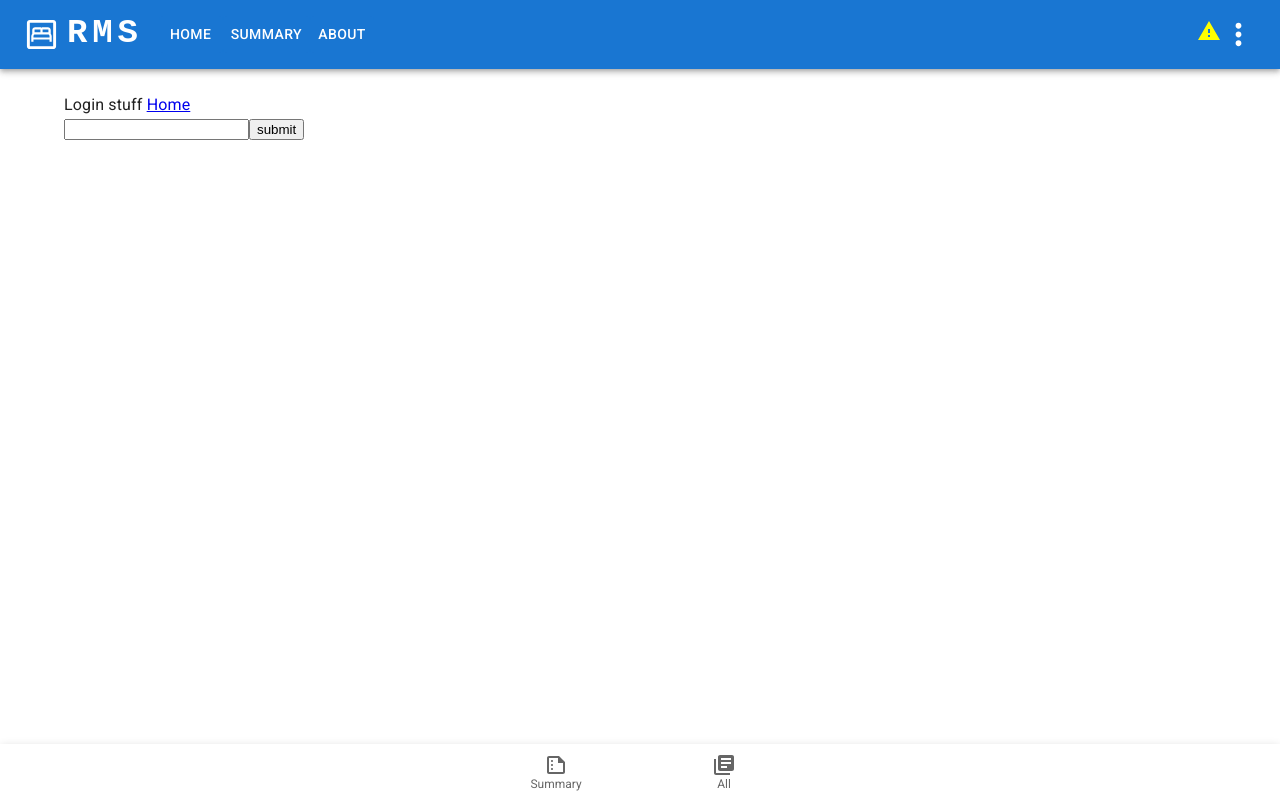
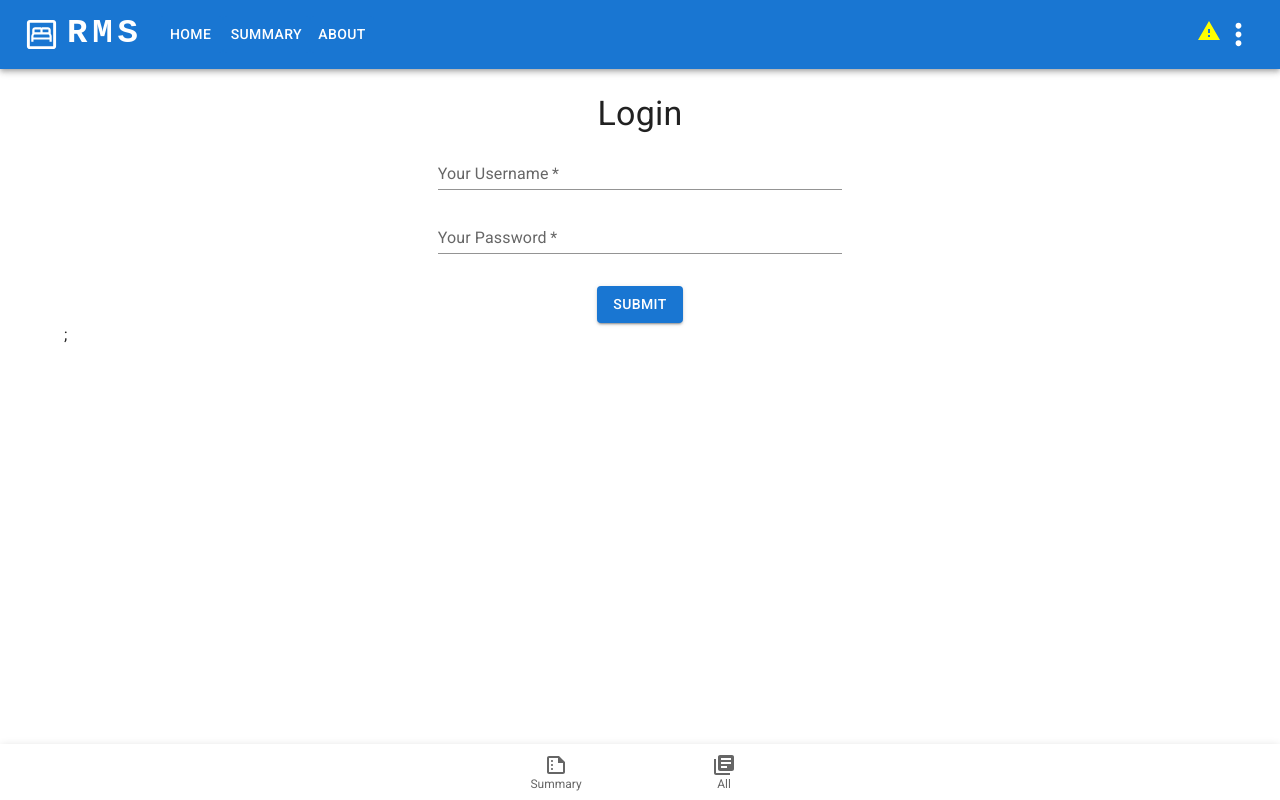
Before and after one commit to prince-thind/rent-management-system, a React (Vite) app in the folder client/: page /#/login in a window 1280 px wide. Built offline with nearby package versions, Linux system fonts and the light colour scheme.

Commit message:
Design and implement pseduo login logic
for now, there is lot to do. The state of login is messed up at best.
there are many //TODOs in the code that need work. The hardest of all is
probably to integrate jwt with login logic.

```diff
--- /dev/null
+++ b/client/src/components/form/Form.jsx
@@ -0,0 +1,65 @@
+import { useState } from "react";
+import PropTypes from "prop-types";
+
+import { Box } from "@mui/material";
+import TextField from "@mui/material/TextField";
+import Button from "@mui/material/Button";
+import CircularProgress from "@mui/material/CircularProgress";
+
+export default function Form({ onSubmit, fields, loading }) {
+  const [fieldsData, setFieldsData] = useState(structuredClone(fields));
+
+  function onChangeHandler(e) {
+    const value = e.target.value;
+    const name = e.target.name;
+    const fieldsDataCopy = structuredClone(fieldsData);
+    fieldsDataCopy[name].value = value;
+    setFieldsData(fieldsDataCopy);
+  }
+
+  return (
+    <Box
+      component="form"
+      onSubmit={onSubmit}
+      sx={{
+        "& .MuiTextField-root": { m: 1, width: "45ch" },
+      }}
+      autoComplete="off"
+    >
+      {Object.entries(fieldsData).map(([fieldName, fieldData]) => {
+        return (
+          <Box
+            sx={{ display: "flex", justifyContent: "center" }}
+            key={fieldName}
+          >
+            <TextField
+              required={fieldData.required}
+              name={fieldName}
+              label={fieldData.placeHolder}
+              variant="standard"
+              value={fieldData.value}
+              onChange={onChangeHandler}
+              type={fieldData.type}
+            />
+          </Box>
+        );
+      })}
+
+      <Box sx={{ display: "flex", justifyContent: "center", mt: 3 }}>
+        {loading ? (
+          <CircularProgress />
+        ) : (
+          <Button type="submit" variant="contained">
+            Submit
+          </Button>
+        )}
+      </Box>
+    </Box>
+  );
+}
+
+Form.propTypes = {
+  fields: PropTypes.object,
+  onSubmit: PropTypes.func,
+  loading: PropTypes.bool,
+};
--- /dev/null
+++ b/client/src/features/user/components/Login.jsx
@@ -0,0 +1,69 @@
+import { useDispatch } from "react-redux";
+import { useNavigate } from "react-router-dom";
+
+import Form from "../../../components/form/Form";
+
+import { Box } from "@mui/material";
+import Typography from "@mui/material/Typography";
+import Grow from "@mui/material/Grow";
+import validateLogin from "../utils/validateLogin";
+import { login } from "../userSlice";
+import { useState } from "react";
+
+export default function Login() {
+  const dispatch = useDispatch();
+  const navigate = useNavigate();
+  const [loading, setLoading] = useState(false);
+
+  const fields = {
+    username: {
+      placeHolder: "Your Username",
+      required: true,
+      type: "text",
+      value: "",
+    },
+    password: {
+      placeHolder: "Your Password",
+      required: true,
+      type: "password",
+      value: "",
+    },
+  };
+
+  async function onSubmit(e) {
+    e.preventDefault();
+    const formData = Object.fromEntries(new FormData(e.target));
+    const username = formData.username;
+    const password = formData.password;
+
+    setLoading(true);
+    const isUserValid = await validateLogin({
+      username: username,
+      password: password,
+    });
+
+    if (isUserValid) {
+      dispatch(login({ name: username })); //TODO handle token too
+      navigate("/");
+      //TODO display success toast
+    } else {
+      //TODO display error toast
+    }
+    setLoading(false);
+  }
+
+  return (
+    <Grow in>
+      <Box>
+        <Typography
+          variant="h4"
+          component="h3"
+          sx={{ display: "flex", justifyContent: "center" }}
+        >
+          Login
+        </Typography>
+        <Form fields={fields} onSubmit={onSubmit} loading={loading} />;
+      </Box>
+    </Grow>
+  );
+}
--- /dev/null
+++ b/client/src/features/user/utils/validateLogin.js
@@ -0,0 +1,13 @@
+export default async function validateLogin({ username, password }) {
+  await sleep(3); //simulate fetch call
+  //TODO actually implemnet api validation
+  if (username == "abc" && password == "123") {
+    return true;
+  }
+
+  return false;
+}
+
+async function sleep(n) {
+  return new Promise((r) => setTimeout(r, n * 1000));
+}
--- a/client/src/layout/Layout.jsx
+++ b/client/src/layout/Layout.jsx
@@ -17,8 +17,11 @@ function Layout({ children }) {
 
   useEffect(() => {
     if (user == null && path != "/login") {
-      //TODO properly validate user
-      navigate("/login");
+      return navigate("/login");
+    }
+
+    if (user !== null && path == "/login") {
+      return navigate("/");
     }
   }, [path, user]);
 
--- a/client/src/pages/Login.jsx
+++ b/client/src/pages/Login.jsx
@@ -1,20 +1,5 @@
-import { useDispatch } from "react-redux";
-import { Link } from "react-router-dom";
-import { login } from "../features/user/userSlice";
-export default function Login() {
-  const dispatch = useDispatch();
-  return (
-    <div>
-      Login stuff <Link to={`/`}>Home</Link>
-      <form onSubmit={submit}>
-        <input type="text" name="username" />
-        <button>submit</button>
-      </form>
-    </div>
-  );
+import Login from "../features/user/components/Login";
 
-  function submit(e) {
-    e.preventDefault();
-    dispatch(login({ name: e.target.username.value }));
-  }
+export default function LoginPage() {
+  return <Login />;
 }
```
